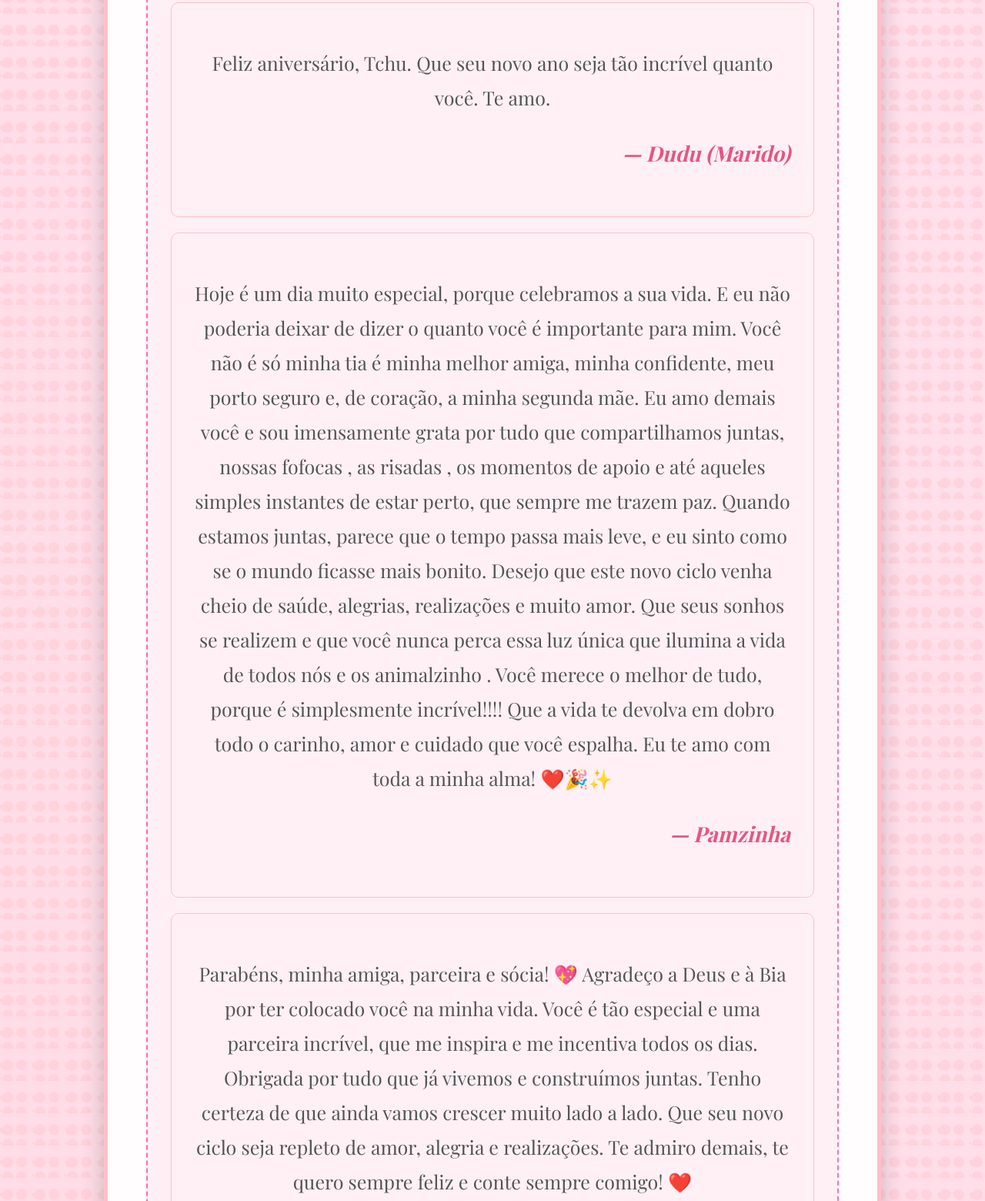
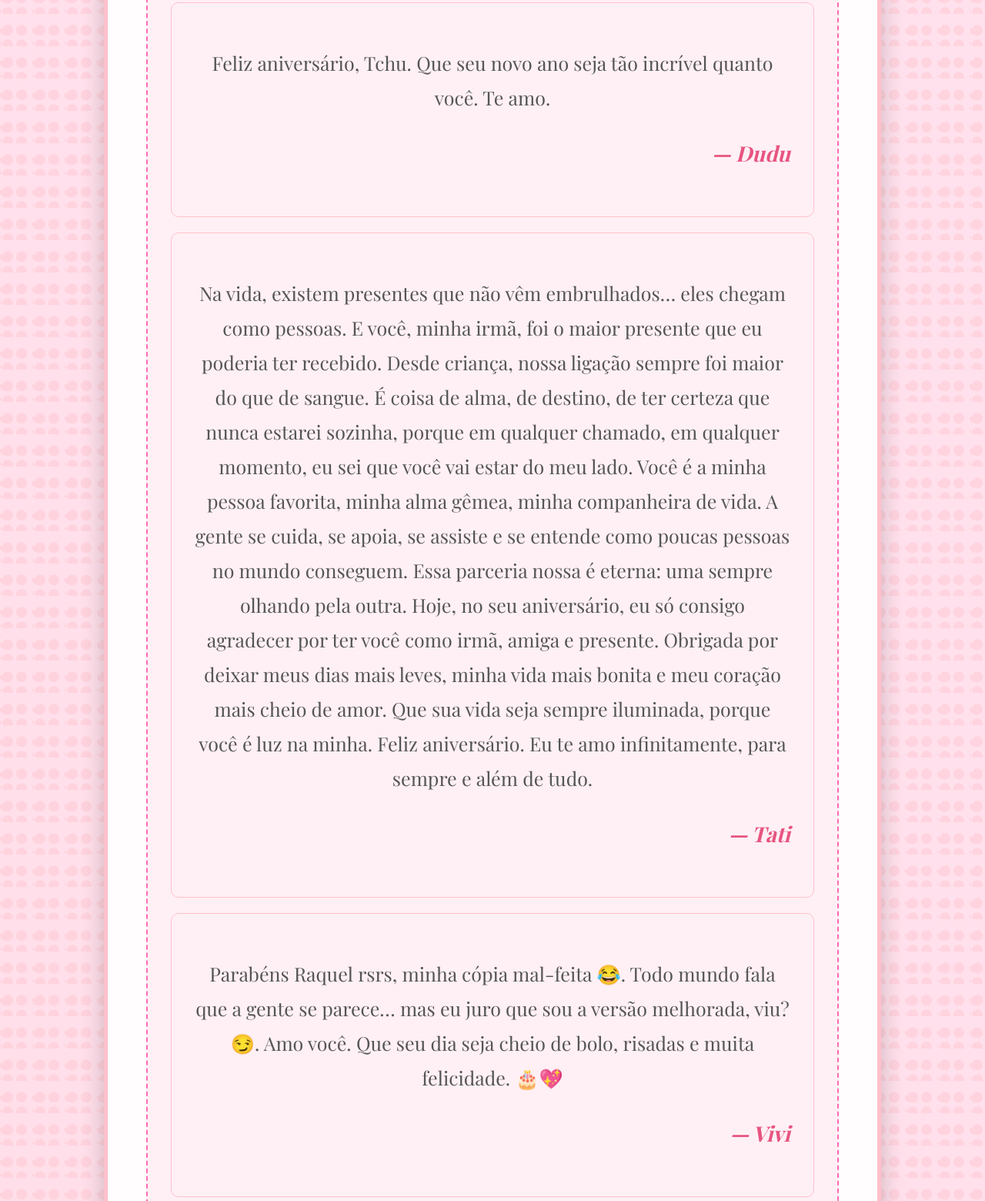
Before and after one commit to lucasbelo01/feliz_aniversario_mae, a plain HTML site: page index.html in a window 1280 px wide. Shown: the part 3132-4692 px from the top of the page at 77% size. Drawn offline with nearby package versions, Linux system fonts and the light colour scheme; a web font is replaced by a local one.

Commit message:
Update index.html

```diff
--- a/index.html
+++ b/index.html
@@ -228,15 +228,15 @@
                 { url: "mae-e-pamelagav.jpg" },
                 { url: "mae-e-bia.jpg" },
                 { url: "mae-e-tata.jpg" },
-                { url: "mae-e-pam.jpg" } // 17 Fotos no total
+                { url: "mae-e-pam.jpg" }
             ],
             messages: [
-                { sender: "Dudu (Marido)", message: "Feliz aniversário, Tchu. Que seu novo ano seja tão incrível quanto você. Te amo." },
-                { sender: "Tati (Irmã da Aline)", message: "Na vida, existem presentes que não vêm embrulhados… eles chegam como pessoas. E você, minha irmã, foi o maior presente que eu poderia ter recebido. Desde criança, nossa ligação sempre foi maior do que de sangue. É coisa de alma, de destino, de ter certeza que nunca estarei sozinha, porque em qualquer chamado, em qualquer momento, eu sei que você vai estar do meu lado. Você é a minha pessoa favorita, minha alma gêmea, minha companheira de vida. A gente se cuida, se apoia, se assiste e se entende como poucas pessoas no mundo conseguem. Essa parceria nossa é eterna: uma sempre olhando pela outra. Hoje, no seu aniversário, eu só consigo agradecer por ter você como irmã, amiga e presente. Obrigada por deixar meus dias mais leves, minha vida mais bonita e meu coração mais cheio de amor. Que sua vida seja sempre iluminada, porque você é luz na minha. Feliz aniversário. Eu te amo infinitamente, para sempre e além de tudo." },
-                { sender: "Vivi (Irmã de Aline)", message: "Parabéns Raquel rsrs, minha cópia mal-feita 😂. Todo mundo fala que a gente se parece… mas eu juro que sou a versão melhorada, viu? 😏. Amo você. Que seu dia seja cheio de bolo, risadas e muita felicidade. 🎂💖" },
+                { sender: "Dudu", message: "Feliz aniversário, Tchu. Que seu novo ano seja tão incrível quanto você. Te amo." },
+                { sender: "Tati", message: "Na vida, existem presentes que não vêm embrulhados… eles chegam como pessoas. E você, minha irmã, foi o maior presente que eu poderia ter recebido. Desde criança, nossa ligação sempre foi maior do que de sangue. É coisa de alma, de destino, de ter certeza que nunca estarei sozinha, porque em qualquer chamado, em qualquer momento, eu sei que você vai estar do meu lado. Você é a minha pessoa favorita, minha alma gêmea, minha companheira de vida. A gente se cuida, se apoia, se assiste e se entende como poucas pessoas no mundo conseguem. Essa parceria nossa é eterna: uma sempre olhando pela outra. Hoje, no seu aniversário, eu só consigo agradecer por ter você como irmã, amiga e presente. Obrigada por deixar meus dias mais leves, minha vida mais bonita e meu coração mais cheio de amor. Que sua vida seja sempre iluminada, porque você é luz na minha. Feliz aniversário. Eu te amo infinitamente, para sempre e além de tudo." },
+                { sender: "Vivi", message: "Parabéns Raquel rsrs, minha cópia mal-feita 😂. Todo mundo fala que a gente se parece… mas eu juro que sou a versão melhorada, viu? 😏. Amo você. Que seu dia seja cheio de bolo, risadas e muita felicidade. 🎂💖" },
                 { sender: "Pamzinha", message: "Hoje é um dia muito especial, porque celebramos a sua vida. E eu não poderia deixar de dizer o quanto você é importante para mim. Você não é só minha tia é minha melhor amiga, minha confidente, meu porto seguro e, de coração, a minha segunda mãe. Eu amo demais você e sou imensamente grata por tudo que compartilhamos juntas, nossas fofocas , as risadas , os momentos de apoio e até aqueles simples instantes de estar perto, que sempre me trazem paz. Quando estamos juntas, parece que o tempo passa mais leve, e eu sinto como se o mundo ficasse mais bonito. Desejo que este novo ciclo venha cheio de saúde, alegrias, realizações e muito amor. Que seus sonhos se realizem e que você nunca perca essa luz única que ilumina a vida de todos nós e os animalzinho . Você merece o melhor de tudo, porque é simplesmente incrível!!!! Que a vida te devolva em dobro todo o carinho, amor e cuidado que você espalha. Eu te amo com toda a minha alma! ❤️🎉✨" },
-                { sender: "Tata (Nora de Aline)", message: "Aline, não tenho palavras pra descrever sobre sua importância e valor em minha vida. Desde o primeiro dia que nos conhecemos você sempre foi tão gentil, tão atenciosa, caridosa e divertida! Fiquei surpresa em ter sido tão bem acolhida, mesmo sendo ainda só uma estranha; com o passar desses anos, percebi que aquilo não era algo exclusivo do momento, mas era, na realidade, quem você é, na sua mais pura essência. Eu sou eternamente grata ao universo por ter me dado a oportunidade de te conhecer e conviver com você, saber que uma pessoa tão incrível nutre apreço por mim é algo impagável! Pode soar estranho o que eu vou falar agora (por eu ser a namorada do seu filho), mas eu te considero como uma mãe. Você é a minha principal figura materna e me espelho muito em você, nas suas atitudes. Espero um dia me tornar alguém tão tão maravilhoso quanto você é, me esforço todos os dias pra isso. Bem, estou me prolongando bastante, então vou encerrar por aqui. Eu espero de coração que você tenha um aniversário feliz, e que sua vida seja cada dia melhor, que você conquiste tudo que deseja, porque você merece, e merece demais. Eu te amo. Obrigada por tudo ♡" },
-                { sender: "Bia (Melhor amiga)", message: "Amiga querida, hoje é dia de celebrar você! 🎉✨ Que seu novo ciclo seja repleto de alegrias, saúde, conquistas e muitos sorrisos. Sou grata por ter você na minha vida, por todas as risadas, conversas e momentos que já compartilhamos. Que seus sonhos floresçam e que cada dia traga motivos para você se sentir ainda mais especial, porque é exatamente isso que você é. 💖 Feliz aniversário, minha grande amiga!" },
+                { sender: "Tata", message: "Aline, não tenho palavras pra descrever sobre sua importância e valor em minha vida. Desde o primeiro dia que nos conhecemos você sempre foi tão gentil, tão atenciosa, caridosa e divertida! Fiquei surpresa em ter sido tão bem acolhida, mesmo sendo ainda só uma estranha; com o passar desses anos, percebi que aquilo não era algo exclusivo do momento, mas era, na realidade, quem você é, na sua mais pura essência. Eu sou eternamente grata ao universo por ter me dado a oportunidade de te conhecer e conviver com você, saber que uma pessoa tão incrível nutre apreço por mim é algo impagável! Pode soar estranho o que eu vou falar agora (por eu ser a namorada do seu filho), mas eu te considero como uma mãe. Você é a minha principal figura materna e me espelho muito em você, nas suas atitudes. Espero um dia me tornar alguém tão tão maravilhoso quanto você é, me esforço todos os dias pra isso. Bem, estou me prolongando bastante, então vou encerrar por aqui. Eu espero de coração que você tenha um aniversário feliz, e que sua vida seja cada dia melhor, que você conquiste tudo que deseja, porque você merece, e merece demais. Eu te amo. Obrigada por tudo ♡" },
+                { sender: "Bia", message: "Amiga querida, hoje é dia de celebrar você! 🎉✨ Que seu novo ciclo seja repleto de alegrias, saúde, conquistas e muitos sorrisos. Sou grata por ter você na minha vida, por todas as risadas, conversas e momentos que já compartilhamos. Que seus sonhos floresçam e que cada dia traga motivos para você se sentir ainda mais especial, porque é exatamente isso que você é. 💖 Feliz aniversário, minha grande amiga!" },
                 { sender: "Pamela", message: "Parabéns, minha amiga, parceira e sócia! 💖 Agradeço a Deus e à Bia por ter colocado você na minha vida. Você é tão especial e uma parceira incrível, que me inspira e me incentiva todos os dias. Obrigada por tudo que já vivemos e construímos juntas. Tenho certeza de que ainda vamos crescer muito lado a lado. Que seu novo ciclo seja repleto de amor, alegria e realizações. Te admiro demais, te quero sempre feliz e conte sempre comigo! ❤️" },
                 { sender: "Camilinha", message: "Parabéns!!!! Desde a primeira vez que te vi, com durepox no óculos e esse jeitinho avoado, eu já sabia que você era especial. Você sempre me acolheu como filha, me encheu de carinho e de marmitinhas cheias de amor. Lembra quando você me deixava pilotar a sua PCXOTA? Eu no comando e você de boa(eu acho) na garupa . Sou muito grata pelo carinho que vocês têm por mim! Amo você! BORA BEBEEER!" },
                 { sender: "João", message: "Te amo mãe." }
@@ -282,7 +282,7 @@
             const createMessages = () => {
                 // Ordem preferencial das mensagens
                 const messageOrder = [
-                    "Dudu (Marido)",
+                    "Dudu",
                     "Tati",
                     "Vivi",
                     "Pamzinha",
```
